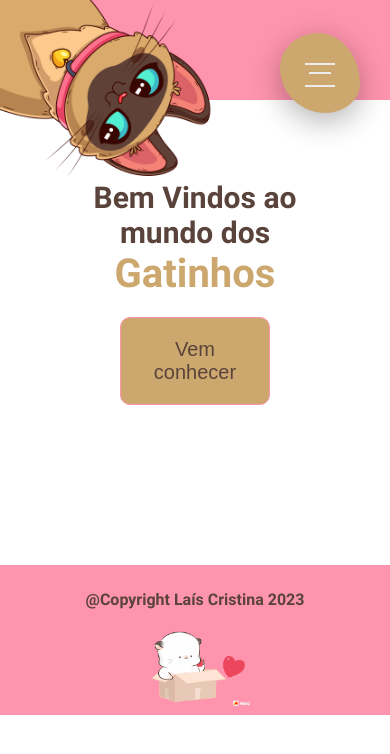
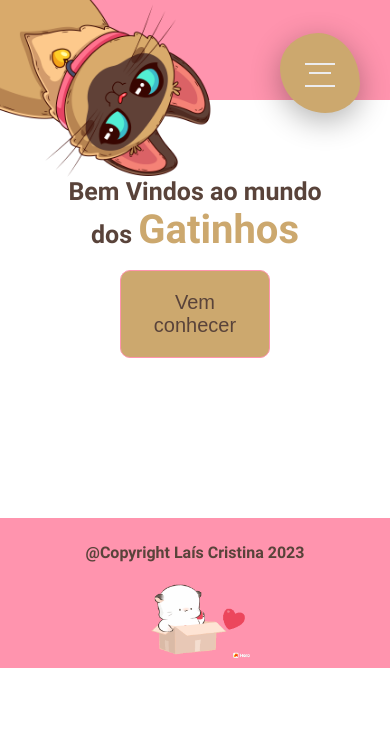
Before and after one commit to Laishyde/project-cute-cat, a React (Create React App) app: page / in a window 390 px wide. Shown: the top 754 px of the page. Built offline with nearby package versions, Linux system fonts and the light colour scheme.

Commit message:
alterado span

```diff
--- a/src/Components/Container.css
+++ b/src/Components/Container.css
@@ -1,6 +1,9 @@
 .content{
     margin-top: 150px;
     width: 100%;
+    display: flex;
+    flex-direction: column;
+    justify-content: center;
 
 
 
@@ -14,7 +17,8 @@ span{
     font-size: 80px;
 }
 .content h1{
-    font-size: 30px;
+
+    font-size: 25px;
 }
 @media (max-width:1000px) {
     .content{
@@ -31,7 +35,8 @@ span{
     }
     h1{
         width: 300px;
-        font-size: 20px;
+            padding-left: 0;
+
     }
     span{
         font-size: 40px;
```
